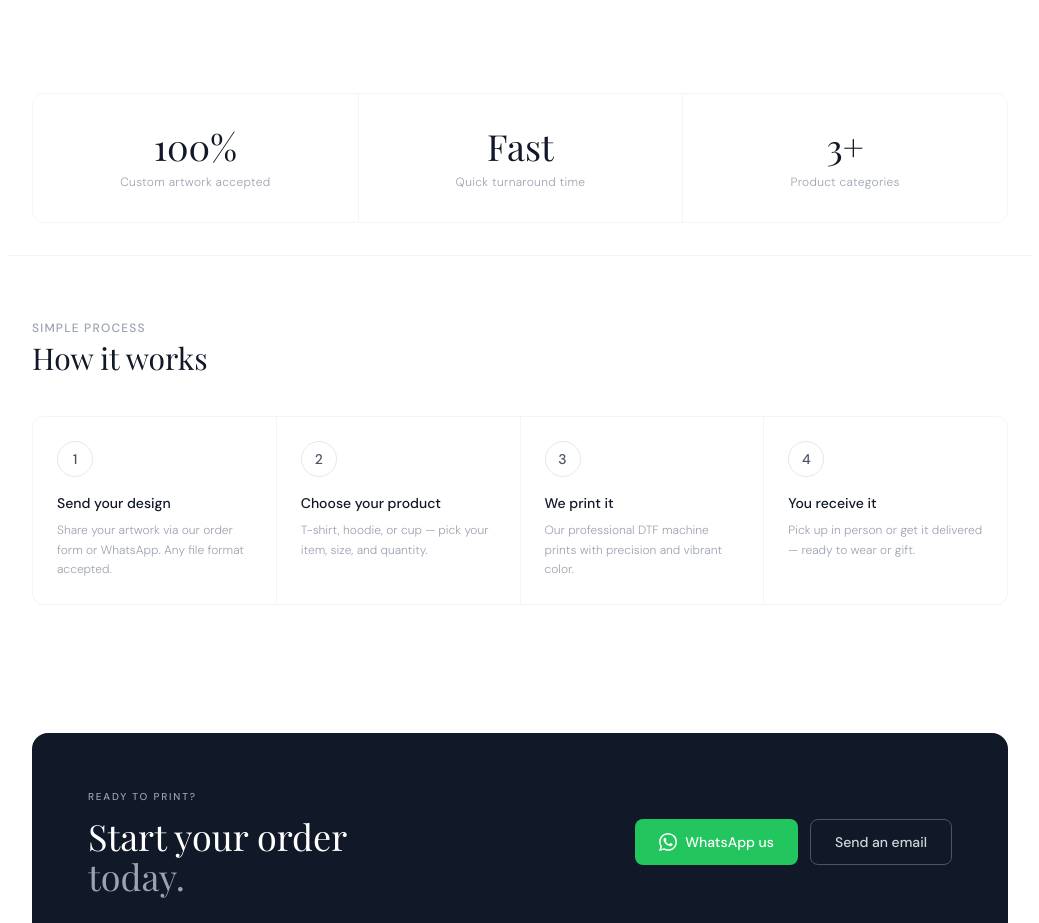
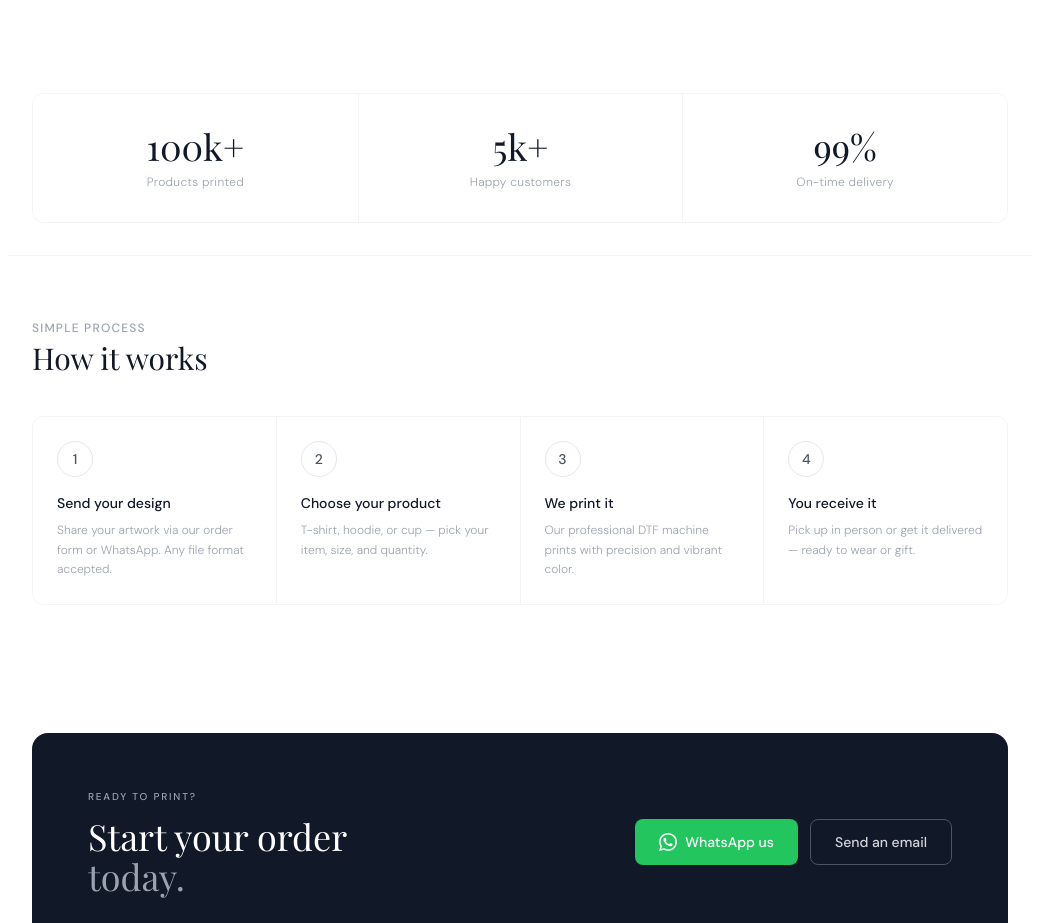
Before and after one commit to tekchapagain1/gandaki-graphics, a Next.js app: page / in a window 1280 px wide. Shown: the part 1120-2043 px from the top of the page, without its empty margins (120-1159 px from the left). Built offline with nearby package versions, Linux system fonts and the light colour scheme; a web font is replaced by a local one.

Commit message:
Update WhatsApp number across components and restore stats information

```diff
--- a/src/components/Contact.tsx
+++ b/src/components/Contact.tsx
@@ -1,4 +1,4 @@
-const WHATSAPP_NUMBER = '9779814137314'
+const WHATSAPP_NUMBER = '9779769499307'
 const WHATSAPP_MESSAGE = 'Hi! I want to place a custom print order with Gandaki Graphics.'
 
 export default function Contact() {
--- a/src/components/ContactContent.tsx
+++ b/src/components/ContactContent.tsx
@@ -1,9 +1,9 @@
 'use client'
 
-const WHATSAPP_NUMBER = '9779814137314'
+const WHATSAPP_NUMBER = '9779769499307'
 const WHATSAPP_MESSAGE = 'Hi Gandaki Graphics! I have a question about custom printing.'
 const EMAIL = 'gandakigraphicshome@gmail.com'
-const PHONE = '+977 981-4137314'
+const PHONE = '+977 976-9499307'
 const ADDRESS = '10 New Rd, Pokhara 33700'
 const MAPS_URL = 'https://maps.app.goo.gl/pUARbW21djEWtkKb6'
 
--- a/src/components/OrderForm.tsx
+++ b/src/components/OrderForm.tsx
@@ -4,7 +4,7 @@ import { useState } from 'react'
 import Link from 'next/link'
 
 // ✏️ Replace with your actual WhatsApp number (country code + number, no + or spaces)
-const WHATSAPP_NUMBER = '9779814137314'
+const WHATSAPP_NUMBER = '9779769499307'
 
 type Product = 'T-shirt' | 'Hoodie' | 'Cup' | ''
 type Size = 'XS' | 'S' | 'M' | 'L' | 'XL' | 'XXL' | 'One Size' | ''
--- a/src/components/Stats.tsx
+++ b/src/components/Stats.tsx
@@ -1,7 +1,7 @@
 const stats = [
-  { number: '100%', label: 'Custom artwork accepted' },
-  { number: 'Fast', label: 'Quick turnaround time' },
-  { number: '3+', label: 'Product categories' },
+  { number: '100k+', label: 'Products printed' },
+  { number: '5k+', label: 'Happy customers' },
+  { number: '99%', label: 'On-time delivery' },
 ]
 
 export default function Stats() {
```
